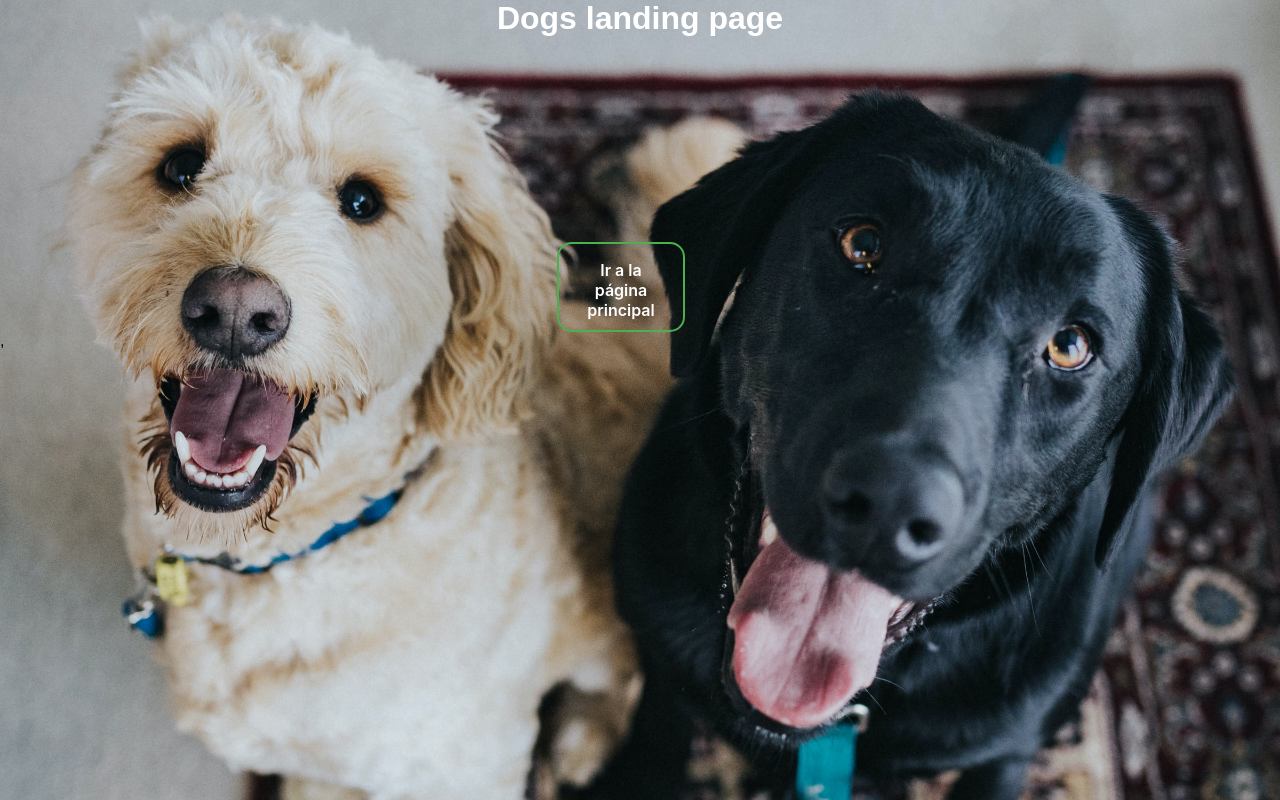
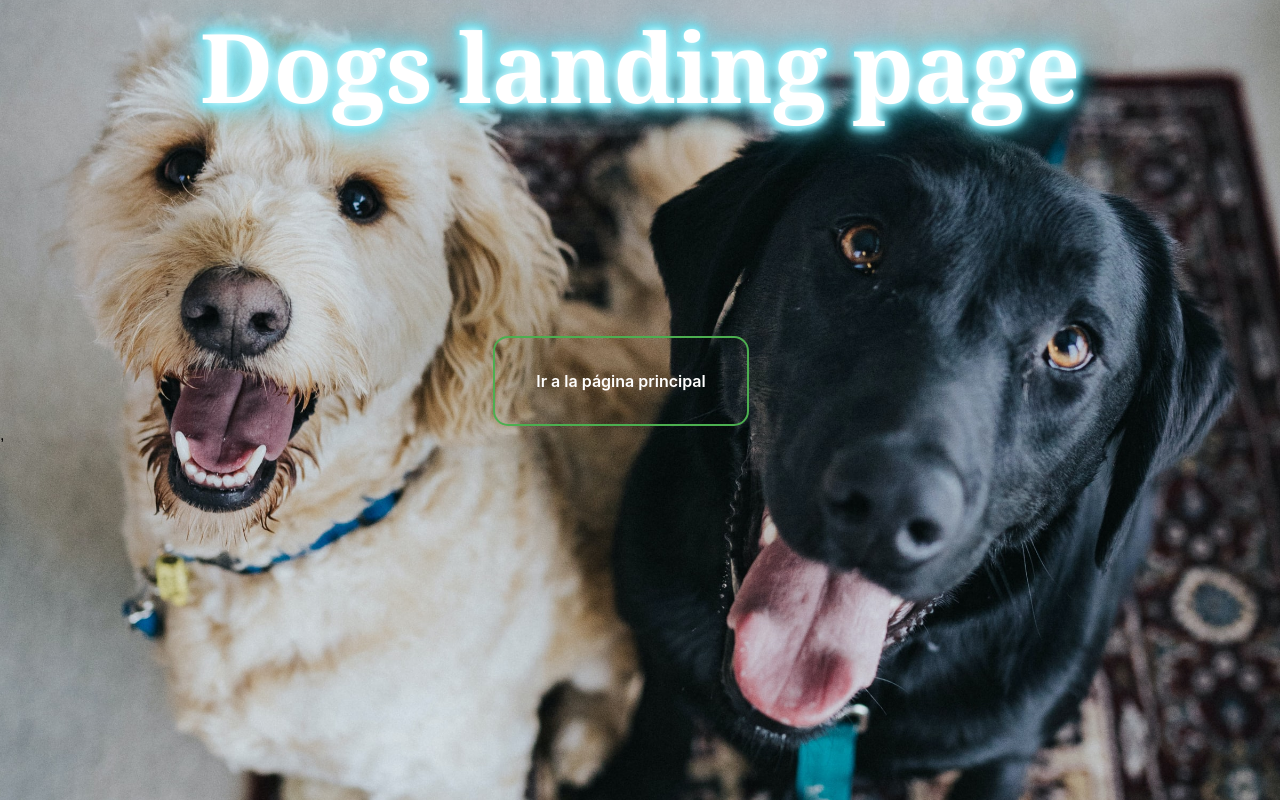
Before and after one commit to JIB2017/PI-Dogs-main, a React (Create React App) app in the folder client/: page / in a window 1280 px wide. Built offline with nearby package versions, Linux system fonts and the light colour scheme.

Commit message:
estilos en el landing page

```diff
--- a/client/src/components/CreateDog.jsx
+++ b/client/src/components/CreateDog.jsx
@@ -83,9 +83,9 @@ export default function CreateDog() {
         ...input,
         [e.target.name]: e.target.value,
       })
-      );
-
-      console.log(Object.keys(error).length);
+    );
+    // console.log(input.temperament.join(', '))
+    // console.log(Object.keys(error).length);
     // console.log(input);
   };
 
@@ -98,7 +98,7 @@ export default function CreateDog() {
       weight: weight,
       life_span: input.lifeSpan,
       image: input.image,
-      temperament: input.temperament,
+      temperament: input.temperament.join(", "),
     };
 
     return complete;
@@ -162,6 +162,7 @@ export default function CreateDog() {
       <div>
         <form className={estilos.form} onSubmit={handleSubmit}>
           <h1>Formulario</h1>
+          {error.name && <p>{error.name}</p>}
           <input
             type="text"
             name="name"
@@ -170,7 +171,7 @@ export default function CreateDog() {
             value={input.name}
             onChange={handleInputChange}
           ></input>
-          {error.name && <p>{error.name}</p>}
+          {error.minHeight && <p>{error.minHeight}</p>}
           <input
             type="text"
             name="minHeight"
@@ -179,7 +180,7 @@ export default function CreateDog() {
             value={input.minHeight}
             onChange={handleInputChange}
           ></input>
-          {error.minHeight && <p>{error.minHeight}</p>}
+          {error.maxHeight && <p>{error.maxHeight}</p>}
           <input
             type="text"
             name="maxHeight"
@@ -188,7 +189,7 @@ export default function CreateDog() {
             value={input.maxHeight}
             onChange={handleInputChange}
           ></input>
-          {error.maxHeight && <p>{error.maxHeight}</p>}
+          {error.minWeight && <p>{error.minWeight}</p>}
           <input
             type="text"
             name="minWeight"
@@ -197,7 +198,7 @@ export default function CreateDog() {
             value={input.minWeight}
             onChange={handleInputChange}
           ></input>
-          {error.minWeight && <p>{error.minWeight}</p>}
+          {error.maxWeight && <p>{error.maxWeight}</p>}
           <input
             type="text"
             name="maxWeight"
@@ -206,7 +207,7 @@ export default function CreateDog() {
             value={input.maxWeight}
             onChange={handleInputChange}
           ></input>
-          {error.maxWeight && <p>{error.maxWeight}</p>}
+          {error.lifeSpan && <p>{error.lifeSpan}</p>}
           <input
             type="text"
             name="lifeSpan"
@@ -215,7 +216,7 @@ export default function CreateDog() {
             value={input.lifeSpan}
             onChange={handleInputChange}
           ></input>
-          {error.lifeSpan && <p>{error.lifeSpan}</p>}
+          {error.image && <p>{error.image}</p>}
           <input
             type="text"
             name="image"
@@ -224,8 +225,8 @@ export default function CreateDog() {
             value={input.image}
             onChange={handleInputChange}
           ></input>
-          {error.image && <p>{error.image}</p>}
           {/* LISTA SELECT DE TEMPERAMENTOS */}
+          {error.temperament && <p>{error.temperament}</p>}
           <select className={estilos.select} onChange={handleTemperament}>
             <option value="elegir">Elige tres(3) o mas personalidades</option>
             {temperaments?.map((t) => (
--- a/client/src/components/landingPage.module.css
+++ b/client/src/components/landingPage.module.css
@@ -1,6 +1,12 @@
 h1 {
   color: #fff;
   margin: auto;
+  text-align: center;
+  font-size: 6rem;
+  text-shadow: 0 0 10px #fff, 0 0 20px #fff, 0 0 20px #00cbe6, 0 0 10px #00cbe6,
+    0 0 10px #00cbe6, 0 0 40px #00cbe6, 0 0 10px #00cbe6;
+  position: relative;
+  font-family:Cambria, Cochin, Georgia, Times, 'Times New Roman', serif
 }
 
 .btn {
@@ -27,7 +33,7 @@ h1 {
   user-select: none;
   -webkit-user-select: none;
   touch-action: manipulation;
-  width: 10%;
+  width: 20%;
   will-change: transform;
   position: relative;
   margin-top: 16%;
--- a/client/src/reducer/index.js
+++ b/client/src/reducer/index.js
@@ -1,7 +1,6 @@
 const initialState = {
   dogs: [],
   allDogs: [],
-  allDogs3: [],
   temperaments: [],
 };
 
@@ -12,7 +11,6 @@ function rootReducer(state = initialState, action) {
         ...state,
         dogs: action.payload,
         allDogs: action.payload,
-        allDogs3: action.payload,
       };
     case "GET_DOG_DETAIL":
       return {
```
